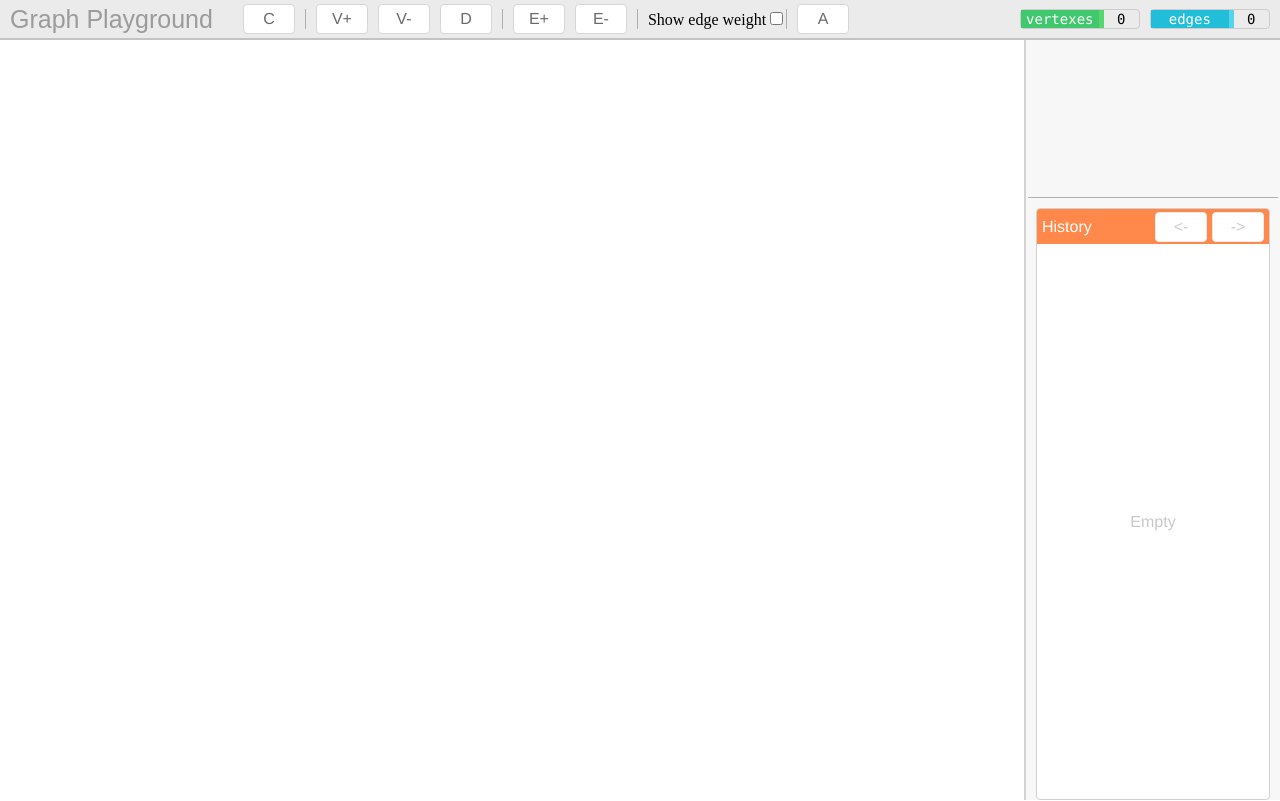
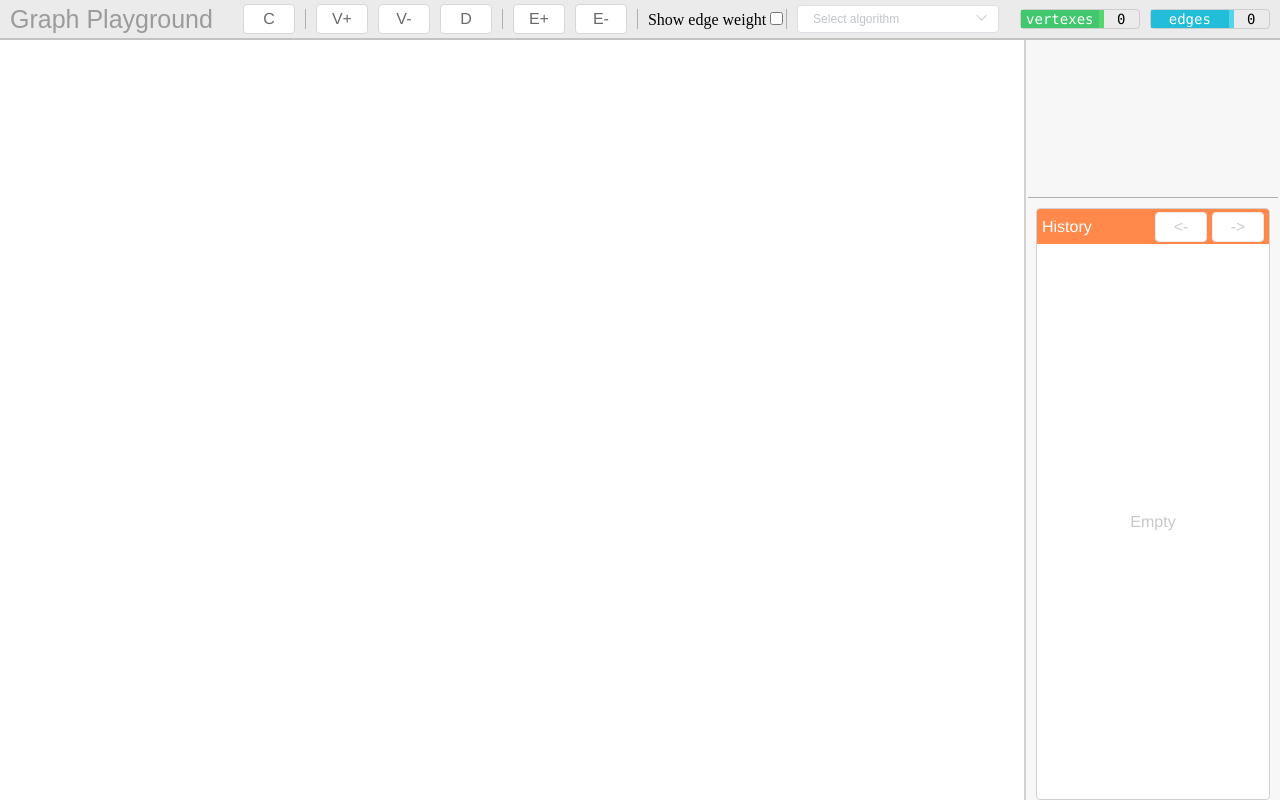
Before and after one commit to borisovdenis-kb/graph-playground, a Vue app: page / in a window 1280 px wide. Built offline with nearby package versions, Linux system fonts and the light colour scheme.

Commit message:
feature(dijkstra-algorithm): added component select for selection algorithm

```diff
--- a/src/components/AppHeaderToolbar/AppHeaderToolbar.vue
+++ b/src/components/AppHeaderToolbar/AppHeaderToolbar.vue
@@ -66,10 +66,18 @@
     <app-separator is-vertical="true"></app-separator>
 
     <div class="app-button-toolbar__btn-group app-button-toolbar__btn-group-last">
-      <app-button v-on:click="setCurrentPgState(pgStates.ALGORITHM)"
-                  v-bind:is-selected="checkPgState(pgStates.ALGORITHM)"
-                  icon-text="A">
-      </app-button>
+      <el-select v-model="selectedAlgorithm"
+                 v-on:change="onAlgorithmSelect"
+                 clearable
+                 placeholder="Select algorithm"
+                 size="mini">
+        <el-option
+          v-for="item in algorithmOptions"
+          :key="item.value"
+          :label="item.label"
+          :value="item.value">
+        </el-option>
+      </el-select>
     </div>
   </div>
 </template>
@@ -79,6 +87,7 @@
   import AppButton from '../AppButton/AppButton';
   import AppSeparator from "../AppSeparator/AppSeparator";
   import {mapState} from 'vuex';
+  import * as algorithmNames from '../../constants/algorithms';
   import * as mutations from '../../store/mutations';
   import * as graphMutations from '../../store/graph/graph.mutations';
   import * as pgStates from "../../constants/pgStates";
@@ -88,7 +97,12 @@
     components: {AppSeparator, AppButton},
     data() {
       return {
-        pgStates
+        pgStates,
+        algorithmOptions: [{
+          value: algorithmNames.DIJKSTRA_ALGORITHM,
+          label: 'Dijkstra'
+        }],
+        selectedAlgorithm: ''
       }
     },
     methods: {
@@ -104,6 +118,18 @@
         this.$store.commit(`graph/${graphMutations.SET_EDGE_WEIGHT_VISIBILITY}`, {
           flag: !this.$store.state.graph.isEdgeWeightVisible
         });
+      },
+      onAlgorithmSelect(value) {
+        if (!value) {
+          this.$store.commit(mutations.RESET_CURRENT_PG_STATE);
+          return;
+        }
+
+        this.setCurrentPgState(pgStates.ALGORITHM);
+
+        this.$store.commit(mutations.SET_SELECTED_ALGORITHM, {
+          selectedAlgorithm: value
+        });
       }
     },
     computed: {
--- a/src/components/AppPlayground/AppPlayground.vue
+++ b/src/components/AppPlayground/AppPlayground.vue
@@ -65,8 +65,6 @@
 
 <script>
   import './app-playground.css';
-  import _ from 'lodash';
-  import * as pgStates from '../../constants/pgStates';
   import {
     GRAPH_ADD_VERTEX,
     GRAPH_ADD_EDGE,
@@ -76,12 +74,13 @@
     GRAPH_UPDATE_EDGE_WEIGHT,
     GRAPH_COMMANDS_MAP
   } from '../../store/graph/graph.actions';
+  import * as pgStates from '../../constants/pgStates';
   import * as entityTypes from '../../constants/entityTypes';
   import * as appDialogService from '../../services/appDiIalogService';
   import {CH_LOG_COMMAND} from '../../store/commandHistory/commandHistory.actions';
   import {CLEAR_REDO} from '../../store/commandHistory/commandHistory.mutations';
   import { isEventOnEntity, createMultiCommandObject } from "../../services/utils";
-  import { getShortestRouteDijkstra } from "../../services/algorithms/algorithmService";
+  import { algorithmMap } from "../../constants/algorithms";
   import { mapState } from 'vuex';
 
   export default {
@@ -194,7 +193,10 @@
           this.firstSelectedVertexId = null;
         } else {
           this.firstSelectedVertexId = e.target.id;
-          this.algorithmResult = getShortestRouteDijkstra(this.$store.state.graph.edgeList, this.firstSelectedVertexId);
+          this.algorithmResult = algorithmMap[this.$store.state.selectedAlgorithm](
+            this.$store.state.graph.edgeList,
+            this.firstSelectedVertexId
+          );
         }
       },
       onPgClick(e) {
--- /dev/null
+++ b/src/constants/algorithms.js
@@ -0,0 +1,12 @@
+import {getShortestRouteDijkstra} from "../services/algorithms/algorithmService";
+
+const DIJKSTRA_ALGORITHM = 'DIJKSTRA_ALGORITHM';
+
+const algorithmMap = {
+  [DIJKSTRA_ALGORITHM]: getShortestRouteDijkstra
+};
+
+export {
+  DIJKSTRA_ALGORITHM,
+  algorithmMap
+};
--- a/src/store/index.js
+++ b/src/store/index.js
@@ -4,17 +4,28 @@ import Vuex from 'vuex';
 import graph from './graph/graph.store';
 import commandHistory from './commandHistory/commandHistory.store';
 
-import {SET_CURRENT_PG_STATE} from "./mutations";
+import {
+  SET_CURRENT_PG_STATE,
+  RESET_CURRENT_PG_STATE,
+  SET_SELECTED_ALGORITHM
+} from "./mutations";
 
 Vue.use(Vuex);
 
 const store = new Vuex.Store({
   state: {
     currentPgState: '',
+    selectedAlgorithm: ''
   },
   mutations: {
     [SET_CURRENT_PG_STATE] (state, payload) {
       state.currentPgState = payload.state;
+    },
+    [RESET_CURRENT_PG_STATE] (state) {
+      state.currentPgState = '';
+    },
+    [SET_SELECTED_ALGORITHM] (state, payload) {
+      state.selectedAlgorithm = payload.selectedAlgorithm;
     }
   },
   modules: {
--- a/src/store/mutations.js
+++ b/src/store/mutations.js
@@ -1,5 +1,9 @@
 const SET_CURRENT_PG_STATE = 'SET_CURRENT_PG_STATE';
+const RESET_CURRENT_PG_STATE = 'RESET_CURRENT_PG_STATE';
+const SET_SELECTED_ALGORITHM = 'SET_SELECTED_ALGORITHM';
 
 export {
-  SET_CURRENT_PG_STATE
+  SET_CURRENT_PG_STATE,
+  RESET_CURRENT_PG_STATE,
+  SET_SELECTED_ALGORITHM
 }
```
